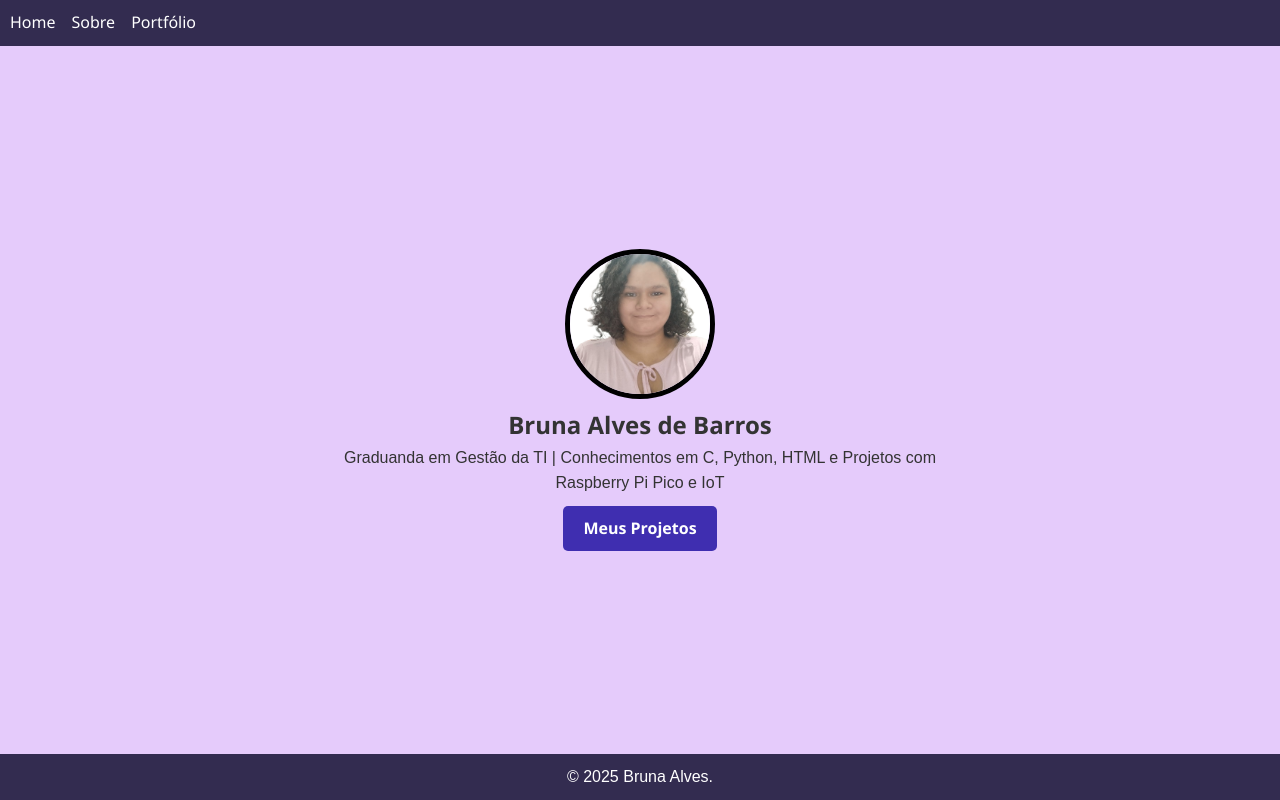
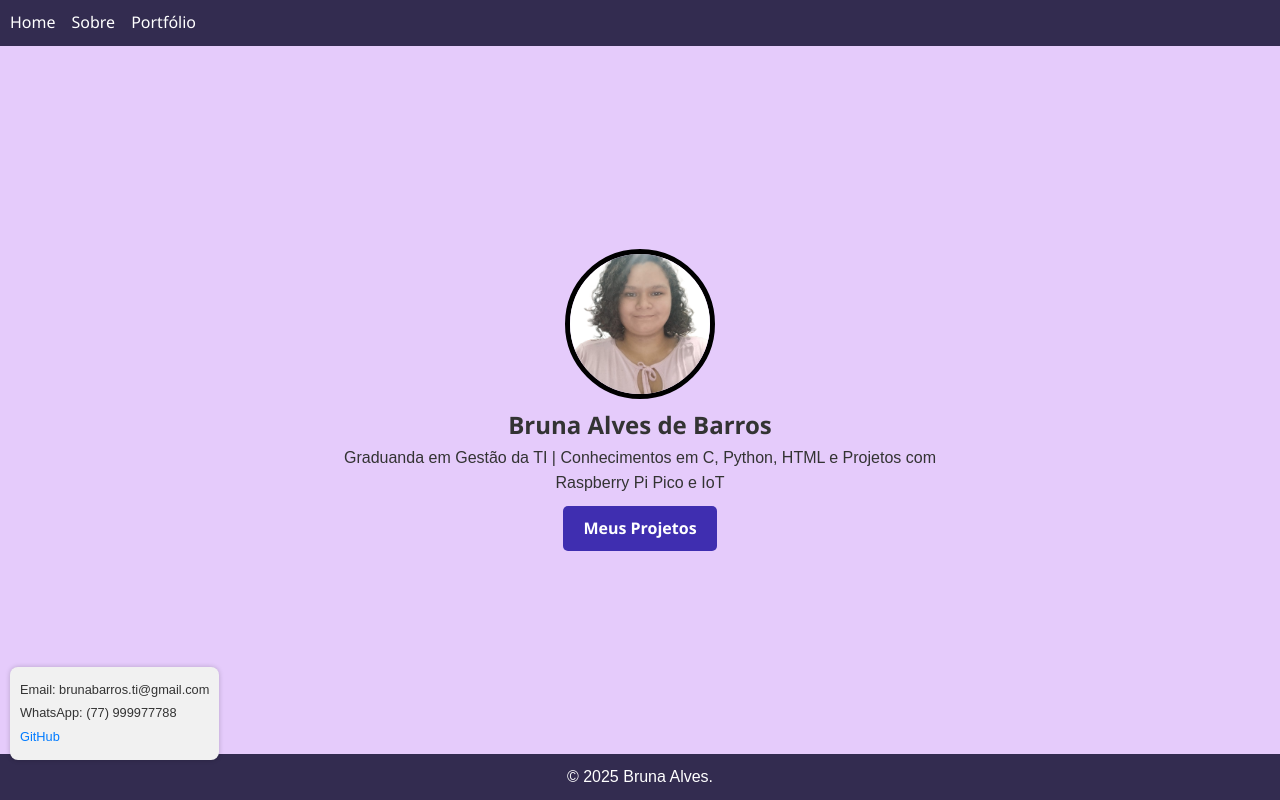
Before and after one commit to Brunis1108/Meu_portifolio, a plain HTML site: page index.html in a window 1280 px wide. Drawn offline with Linux system fonts and the light colour scheme; a web font is replaced by a local one.

Commit message:
Adicionando contatos

```diff
--- a/css/home.css
+++ b/css/home.css
@@ -46,6 +46,34 @@
   background-color: #5b4bcc;
 }
 
+.contato {
+    position: fixed;
+    bottom: 40px;               /* Subiu a caixa */
+    left: 10px;
+    background-color: #f1f1f1;
+    padding: 10px;
+    border-radius: 8px;
+    box-shadow: 0 0 5px rgba(0,0,0,0.2);
+    font-size: 0.8em;
+    text-align: left;
+    display: inline-block;       /* Faz a largura ajustar ao conteúdo */
+    max-width: fit-content;      /* Ou use apenas fit-content, dependendo do navegador */
+}
+
+.contato p {
+    margin: 3px 0;
+    word-wrap: break-word;       /* Se quiser evitar que palavras longas estourem a caixa */
+}
+
+.contato a {
+    color: #007bff;
+    text-decoration: none;
+}
+
+.contato a:hover {
+    text-decoration: underline;
+}
+
 
 p{
     font-family: "LXGW Marker Gothic", sans-serif;
--- a/index.html
+++ b/index.html
@@ -33,7 +33,13 @@
                 <a href="portfolio.html" class="cta-button">Meus Projetos</a>
             </div>
         </section>
+        <div class="contato">
+            <p>Email: brunabarros.ti@gmail.com</p>
+            <p>WhatsApp: (77) 999977788</p>
+            <p><a href="https://github.com/Brunis1108" target="_blank">GitHub</a></p>
+        </div>
     </main>
+
 
     <footer class="rodape">
         <p>&copy; 2025 Bruna Alves.</p>
```
